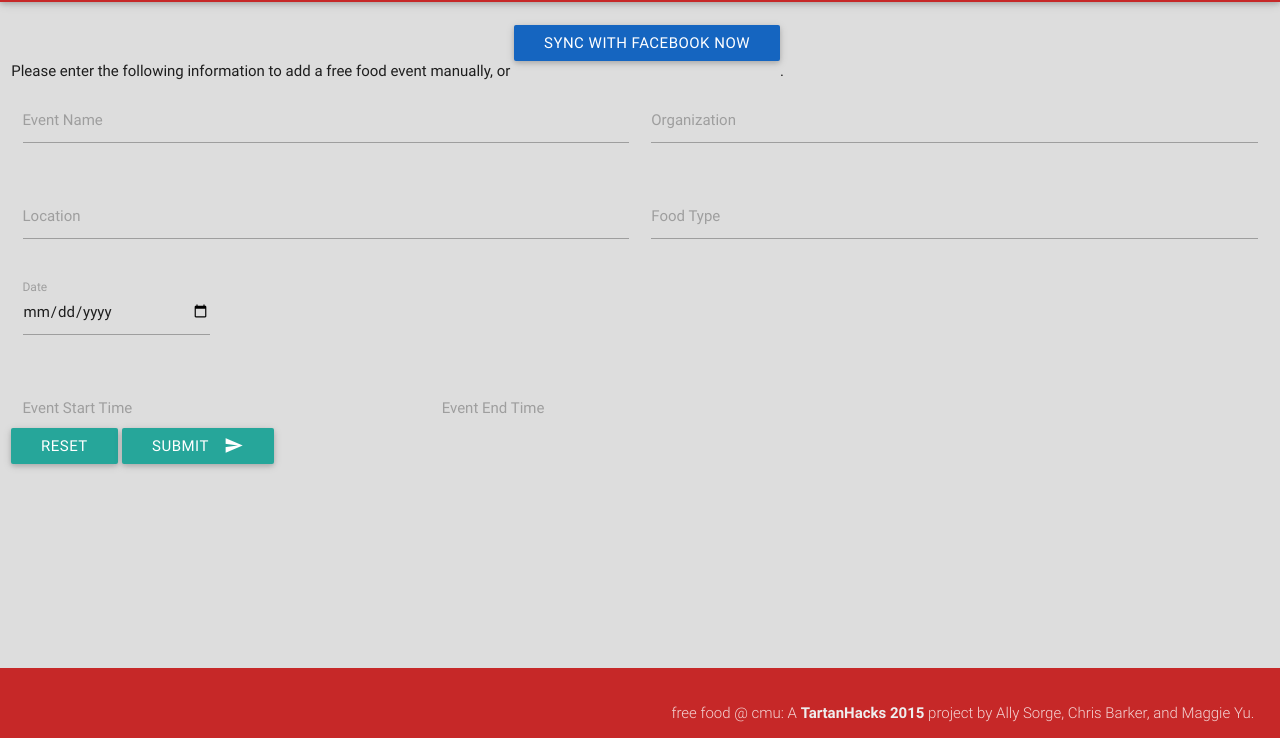
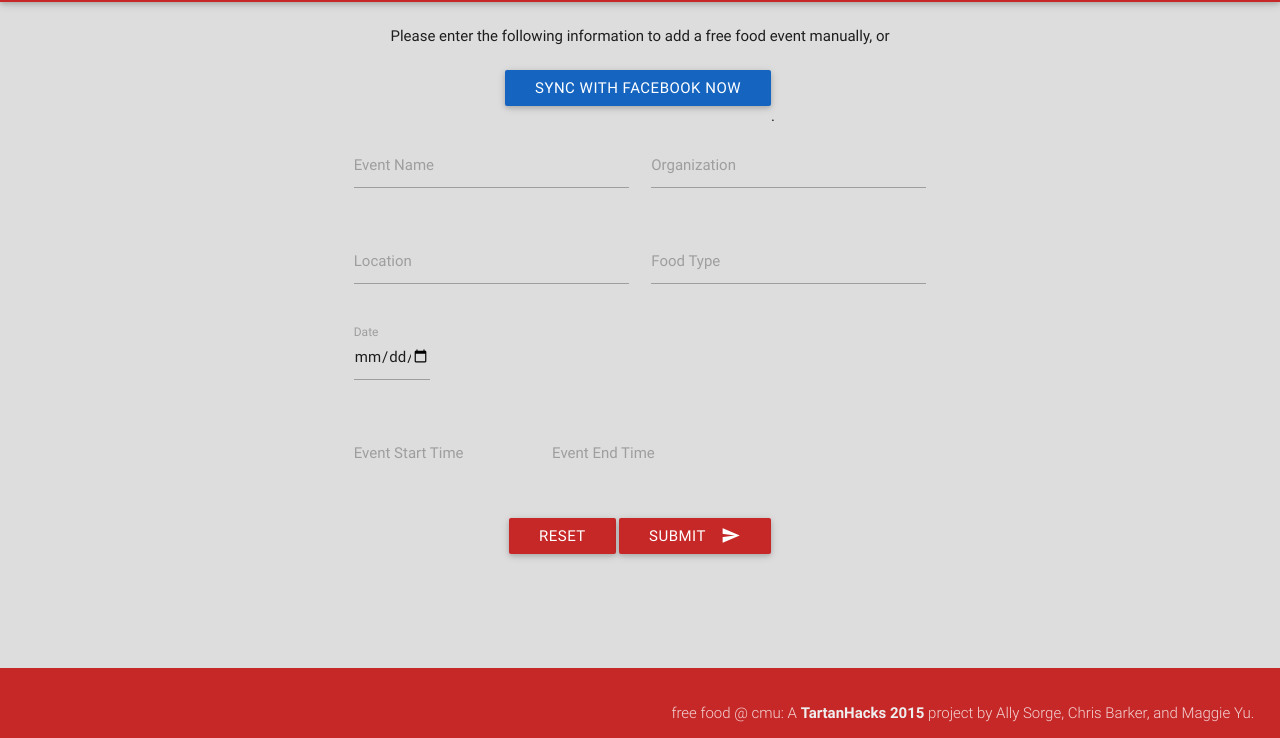
Before and after one commit to asorge/freefoodcmu, a plain HTML site: page add.html in a window 1280 px wide. Shown: the part 62-800 px from the top of the page. Drawn offline with nearby package versions, Linux system fonts and the light colour scheme; a script that the page names is missing; a web font is replaced by a local one.

Commit message:
Styling on the add page

```diff
--- a/add.html
+++ b/add.html
@@ -46,7 +46,9 @@
 	 </div>
 
   <div class="row">
-      <form class="col s12"><br>Please enter the following information to add a free food event manually, or <a href="facebooksync.html" class="waves-effect waves-light btn blue darken-3">Sync with Facebook Now</a>.<br>
+  <div class = "col s6 offset-s3 center-align">
+  <div class = "row">
+      <form class="col s12"><br>Please enter the following information to add a free food event manually, or <br><br><a href="facebooksync.html" class="waves-effect waves-light btn blue darken-3 center-align">Sync with Facebook Now</a>.<br>
         <div class="row">
           <div class="input-field col s6">
             <input id="event_name" type="text" class="validate">
@@ -186,16 +188,19 @@
               </select>
           </div>
         </div>
+        <br>
+        <br>
 
-        <button class="btn waves-effect waves-light" type="reset" name="action">Reset
+        <button class="btn waves-effect waves-light red darken-3" type="reset" name="action">Reset
         </button>
 
-        <button class="btn waves-effect waves-light" type="submit" name="action">Submit
+        <button class="btn waves-effect waves-light red darken-3" type="submit" name="action">Submit
             <i class="mdi-content-send right"></i>
         </button>
       </form>
 
-
+        </div>
+        </div>
   </div>
 
 			</div>
--- a/css/style.scss
+++ b/css/style.scss
@@ -112,6 +112,8 @@ html {
 				max-width: 100%;
 				right: 16%;
 			}
+
+
 		}
 
 
```
Also changed, not shown: index.html (+2 -2 lines), 1 other file.
